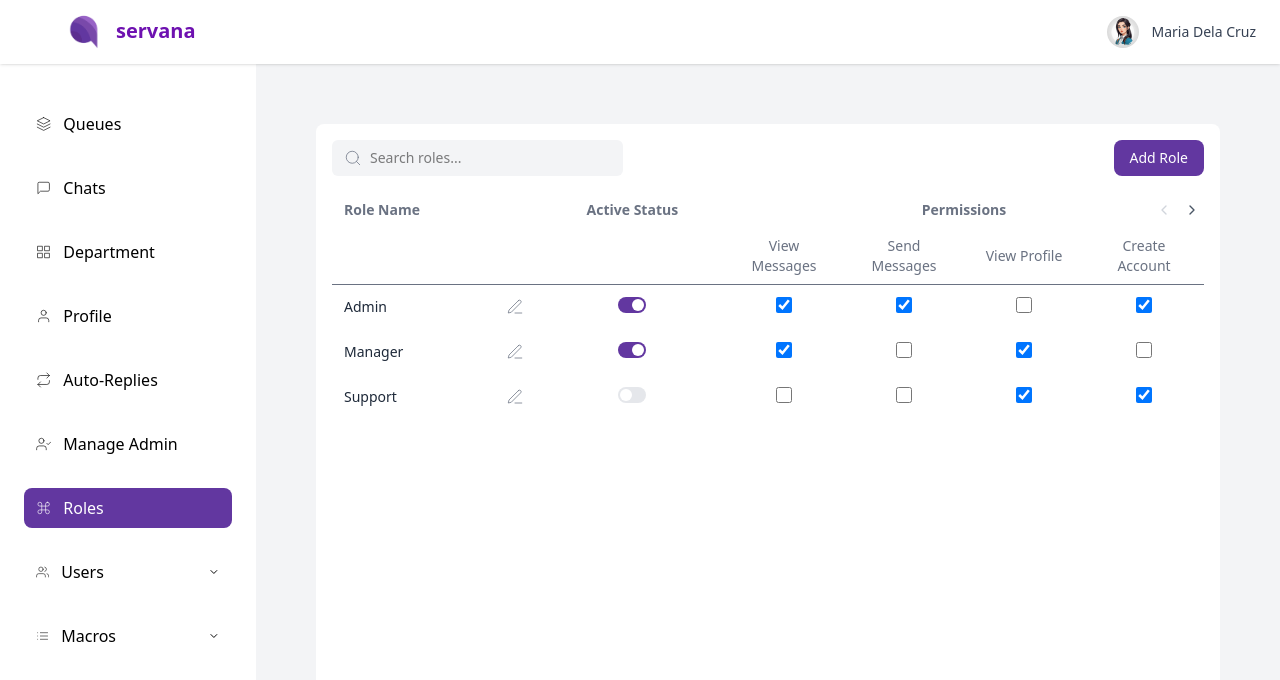
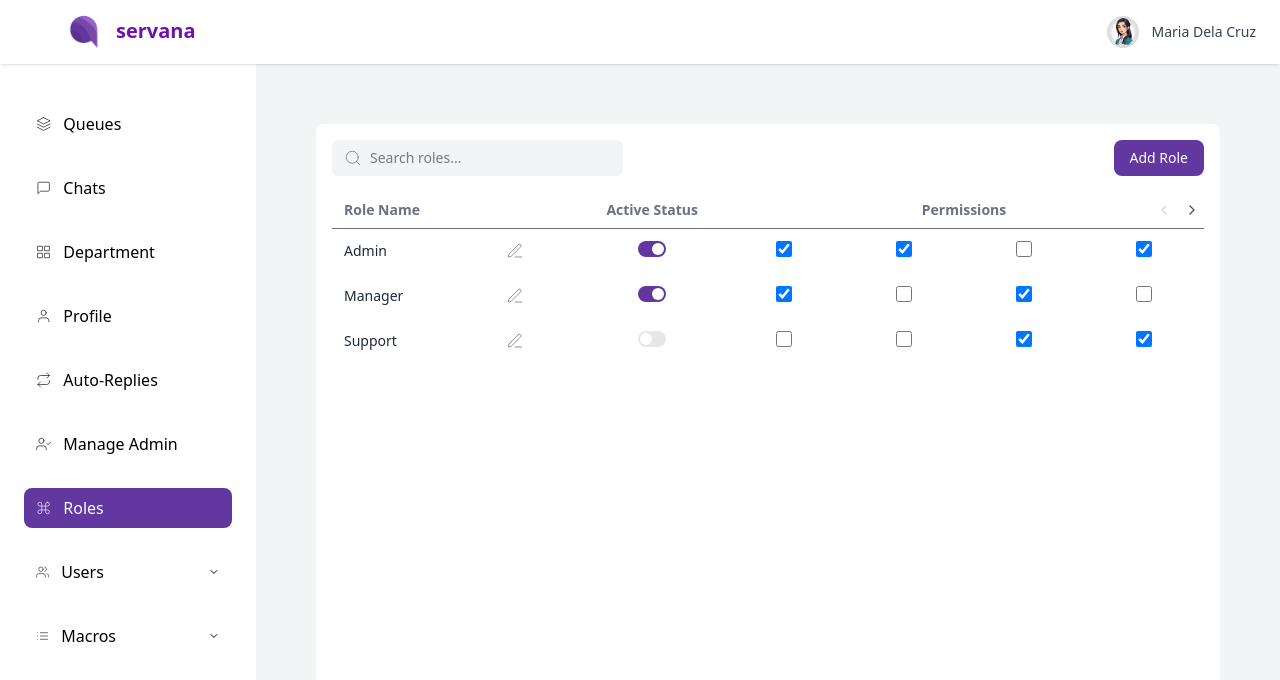
Before and after one commit to manuelamanetjr/frontend_web, a React (Vite) app: page /roles in a window 1280 px wide. Shown: the top 680 px of the page. Built offline with nearby package versions, Linux system fonts and the light colour scheme.

Commit message:
kuwang pa chip ra fix

```diff
--- a/screens/Roles.jsx
+++ b/screens/Roles.jsx
@@ -24,7 +24,6 @@ const initialRoles = [
 const permissions = ["View Messages", "Send Messages", "View Profile", "Create Account", "Manage Auto Reply", "Manage Department"];
 
 export default function ManageRoles() {
-  // State management
   const [mobileSidebarOpen, setMobileSidebarOpen] = useState(false);
   const [openDropdown, setOpenDropdown] = useState(null);
   const [searchQuery, setSearchQuery] = useState("");
@@ -37,7 +36,6 @@ export default function ManageRoles() {
     name: "",
   });
 
-  // Derived state
   const filteredRoles = roles.filter((role) =>
     role.name.toLowerCase().includes(searchQuery.toLowerCase())
   );
@@ -46,7 +44,6 @@ export default function ManageRoles() {
     permScrollIndex + visiblePerms
   );
 
-  // Handlers
   const toggleSidebar = () => setMobileSidebarOpen((prev) => !prev);
 
   const handleScrollPerms = (direction) => {
@@ -70,7 +67,6 @@ export default function ManageRoles() {
 
   const handleSaveRole = () => {
     if (currentEditIndex !== null) {
-      // Update existing role
       setRoles((prev) =>
         prev.map((role, i) =>
           i === currentEditIndex
@@ -79,7 +75,6 @@ export default function ManageRoles() {
         )
       );
     } else {
-      // Add new role
       setRoles((prev) => [
         ...prev,
         {
@@ -114,7 +109,6 @@ export default function ManageRoles() {
     );
   };
 
-  // Effects
   useEffect(() => {
     const handleResize = () => {
       setVisiblePerms(window.innerWidth >= 1280 ? 4 : permissions.length);
@@ -143,7 +137,6 @@ export default function ManageRoles() {
 
         <main className="flex-1 bg-gray-100 p-15 overflow-y-auto transition-colors duration-300">
           <div className="bg-white p-4 rounded-lg min-h-[80vh] transition-all duration-300">
-            {/* Search and Add Button */}
             <div className="flex justify-between items-center mb-4">
               <SearchInput
                 value={searchQuery}
@@ -158,7 +151,6 @@ export default function ManageRoles() {
               </button>
             </div>
 
-            {/* Roles Table */}
             <div className="relative">
               <RolesTable
                 roles={filteredRoles}
@@ -174,7 +166,6 @@ export default function ManageRoles() {
             </div>
           </div>
 
-          {/* Edit/Add Modal */}
           {isModalOpen && (
             <RoleModal
               isEdit={currentEditIndex !== null}
@@ -189,8 +180,6 @@ export default function ManageRoles() {
     </div>
   );
 }
-
-// Extracted components
 
 function SearchInput({ value, onChange, placeholder }) {
   return (
@@ -232,7 +221,7 @@ function RolesTable({
         <thead className="text-gray-500 border-b z-20 bg-white">
           <tr className="z-20">
             <th className="py-2 px-3 pl-3 sticky left-0 z-30 bg-white w-48">Role Name</th>
-            <th className="py-2 px-3 text-center sticky left-25 z-30 bg-white w-24">Active Status</th>
+            <th className="py-2 px-3 text-center sticky left-48 z-30 bg-white w-24">Active Status</th>
             <th className="py-2 px-3 text-center relative" colSpan={visiblePerms}>
               Permissions
               {permissions.length > visiblePerms && (
@@ -244,15 +233,6 @@ function RolesTable({
                 />
               )}
             </th>
-          </tr>
-          <tr className="z-20">
-            <th className="sticky left-0 bg-white z-30 w-48"></th>
-            <th className="sticky left-25 bg-white z-30 w-24"></th>
-            {visiblePermissions.map((perm, i) => (
-              <th key={i} className="py-2 px-3 text-center font-medium bg-white min-w-[120px]">
-                {perm}
-              </th>
-            ))}
           </tr>
         </thead>
 
@@ -281,9 +261,9 @@ function RoleRow({
   onTogglePermission,
 }) {
   return (
-    <tr className="hover:bg-gray-50 transition-colors duration-200">
+    <tr className="transition-colors duration-200">
       <td className="py-3 px-3 align-top sticky left-0 z-10 bg-white w-100">
-        <div className="max-w-[180px] break-words text-gray-800 relative pr-6">
+        <div className="min-w-[180px] max-w-[180px] break-words text-gray-800 relative pr-6 whitespace-normal">
           <span>{role.name}</span>
           <div className="absolute top-1/2 right-0 -translate-y-1/2">
             <Edit3
@@ -295,7 +275,7 @@ function RoleRow({
           </div>
         </div>
       </td>
-      <td className="py-3 px-3 text-center sticky left-25 z-10 bg-white w-100">
+      <td className="py-3 px-3 text-center sticky left-48 z-10 bg-white w-100">
         <ToggleSwitch checked={role.active} onChange={onToggleActive} />
       </td>
       {visiblePermissions.map((perm, i) => (
```
